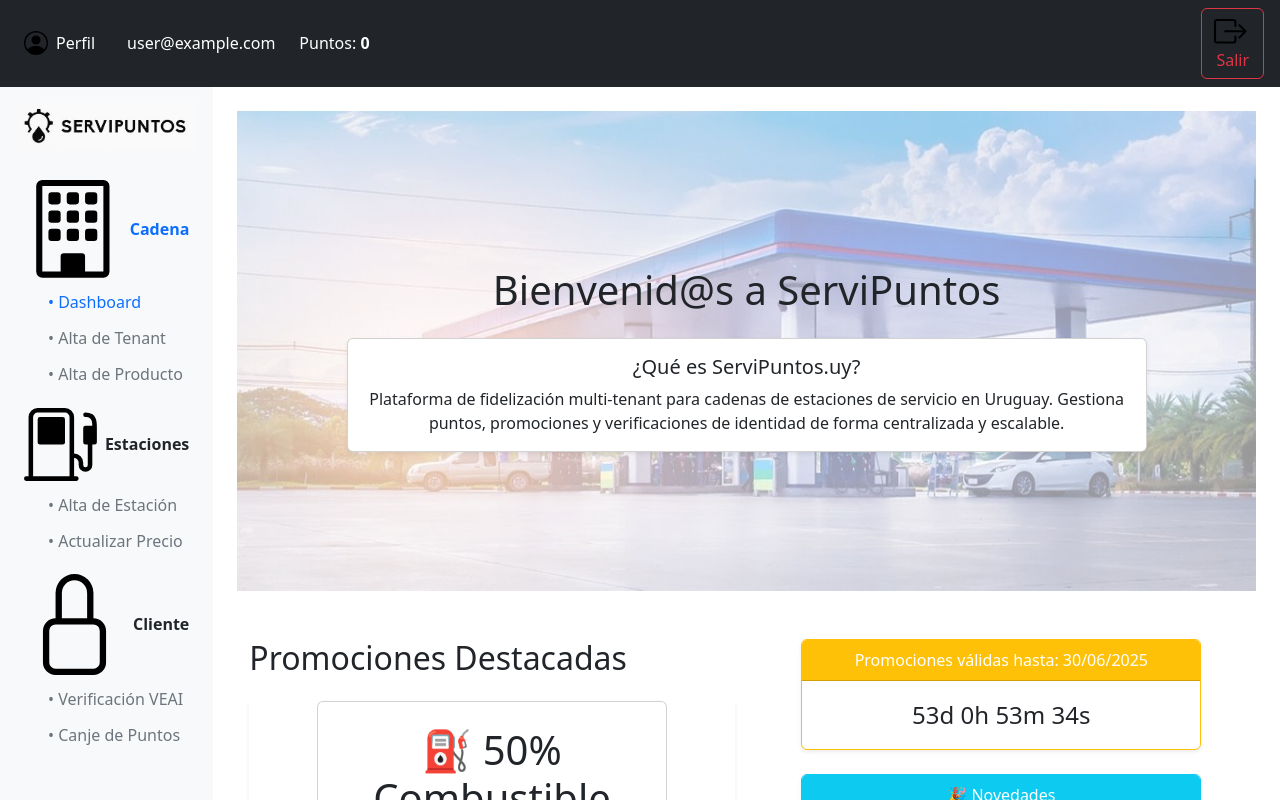
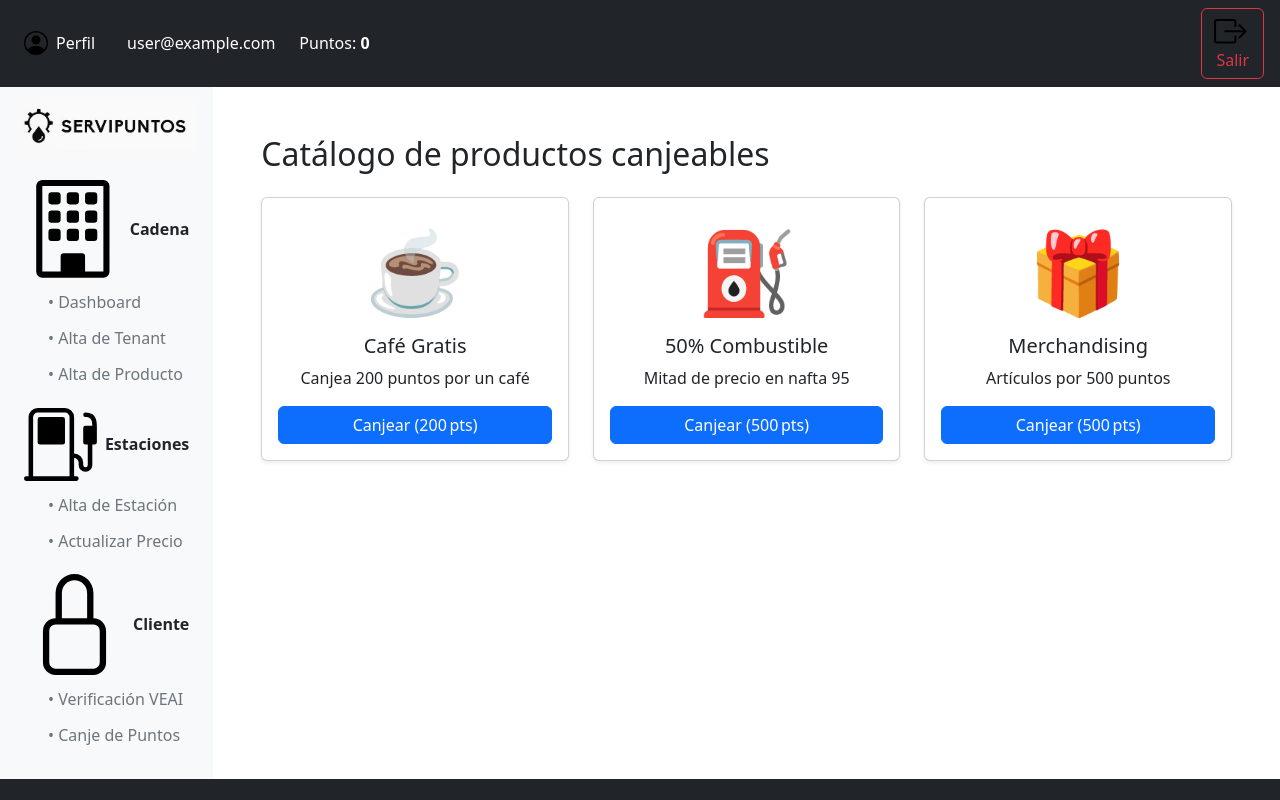
Before and after one commit to GonzaloFrascheri/FrontEnt---.NET, a React (Vite) app: page /catalog in a window 1280 px wide. Before the commit this address led to /. Shown: the top 800 px of the page. Built offline with nearby package versions, Linux system fonts and the light colour scheme; no server answers; sample sign-in values are in the browser's storage.

Commit message:
Agregado pagina Catalogo que lista todos los catalogos que hay

```diff
--- /dev/null
+++ b/src/pages/catalog/CatalogPage.jsx
@@ -0,0 +1,76 @@
+// src/pages/catalog/CatalogPage.jsx
+import React, { useState, useEffect } from 'react';
+import { getCatalog } from '../../services/api';
+import { Spinner, Card, Row, Col, Button } from 'react-bootstrap';
+import { Link } from 'react-router-dom';
+
+export default function CatalogPage() {
+  const [catalog, setCatalog] = useState([]);
+  const [loading, setLoading] = useState(true);
+
+  // Mock de las 3 promociones del carrusel
+  const mockPromotions = [
+    {
+      id: 'p1',
+      nombre: 'Café Gratis',
+      descripcion: 'Canjea 200 puntos por un café',
+      costoPuntos: 200,
+      icon: '☕️'
+    },
+    {
+      id: 'p2',
+      nombre: '50% Combustible',
+      descripcion: 'Mitad de precio en nafta 95',
+      costoPuntos: 500,
+      icon: '⛽️'
+    },
+    {
+      id: 'p3',
+      nombre: 'Merchandising',
+      descripcion: 'Artículos por 500 puntos',
+      costoPuntos: 500,
+      icon: '🎁'
+    }
+  ];
+
+  useEffect(() => {
+    getCatalog()
+      .then(data => setCatalog(data))
+      .catch(() => {
+        // fallback: usamos el mock
+        setCatalog(mockPromotions);
+      })
+      .finally(() => setLoading(false));
+  }, []);
+
+  if (loading) return <Spinner animation="border" className="d-block mx-auto my-5" />;
+
+  return (
+    <div className="p-4">
+      <h2 className="mb-4">Catálogo de productos canjeables</h2>
+      <Row xs={1} sm={2} md={3} lg={3} className="g-4">
+        {catalog.map(item => (
+          <Col key={item.id}>
+            <Card className="h-100 shadow-sm text-center">
+              <div className="display-1 mt-4">{item.icon}</div>
+              <Card.Body className="d-flex flex-column">
+                <Card.Title>{item.nombre}</Card.Title>
+                <Card.Text className="flex-grow-1">
+                  {item.descripcion}
+                </Card.Text>
+                <Button
+                  as={Link}
+                  to="/redeem"
+                  state={{ preselect: item.id }}
+                  variant="primary"
+                >
+                  Canjear ({item.costoPuntos} pts)
+                </Button>
+              </Card.Body>
+            </Card>
+          </Col>
+        ))}
+      </Row>
+    </div>
+  );
+}
--- a/src/pages/login/HomePage.jsx
+++ b/src/pages/login/HomePage.jsx
@@ -8,6 +8,7 @@ import {
   Carousel,
   Button
 } from 'react-bootstrap';
+import { Link } from 'react-router-dom';
 import { AuthContext } from '../../context/AuthContext';
 import bg from '../../../src/assets/4-9.jpg';
 
@@ -16,9 +17,9 @@ export default function HomePage() {
 
   // ==== Datos de promociones ====
   const promotions = [
-    { title: '☕️ Café de especialidad',     text: 'Canjea 200 puntos por un café' },
-    { title: '⛽️ 50% Combustible', text: 'Mitad de precio en nafta 95' },
-    { title: '🎁 Merchandising',   text: 'Artículos por 500 puntos' },
+    { title: '☕️ Café de especialidad', text: 'Canjea 200 puntos por un café' },
+    { title: '⛽️ 50% Combustible',      text: 'Mitad de precio en nafta 95' },
+    { title: '🎁 Merchandising',        text: 'Artículos por 500 puntos' },
   ];
 
   // ==== Cuenta regresiva ====
@@ -27,18 +28,16 @@ export default function HomePage() {
     const diff = deadline - new Date();
     if (diff <= 0) return { days: 0, hours: 0, minutes: 0, seconds: 0 };
     return {
-      days:   Math.floor(diff / (1000*60*60*24)),
-      hours:  Math.floor((diff / (1000*60*60)) % 24),
-      minutes:Math.floor((diff / (1000*60)) % 60),
-      seconds:Math.floor((diff / 1000) % 60),
+      days:    Math.floor(diff / (1000 * 60 * 60 * 24)),
+      hours:   Math.floor((diff / (1000 * 60 * 60)) % 24),
+      minutes: Math.floor((diff / (1000 * 60)) % 60),
+      seconds: Math.floor((diff / 1000) % 60),
     };
   };
 
   const [timeLeft, setTimeLeft] = useState(calcTimeLeft());
   useEffect(() => {
-    const timer = setInterval(() => {
-      setTimeLeft(calcTimeLeft());
-    }, 1000);
+    const timer = setInterval(() => setTimeLeft(calcTimeLeft()), 1000);
     return () => clearInterval(timer);
   }, []);
 
@@ -89,10 +88,19 @@ export default function HomePage() {
             >
               {promotions.map((promo, idx) => (
                 <Carousel.Item key={idx}>
-                  <Card className="mx-auto p-4 text-center" style={{ maxWidth: 350 }}>
-                    <Card.Title className="display-6">{promo.title}</Card.Title>
+                  <Card
+                    className="mx-auto p-4 text-center"
+                    style={{ maxWidth: 350 }}
+                  >
+                    <Card.Title className="display-6">
+                      {promo.title}
+                    </Card.Title>
                     <Card.Text>{promo.text}</Card.Text>
-                    <Button variant="outline-primary" href="/redeem">
+                    <Button
+                      as={Link}
+                      to="/redeem"
+                      variant="outline-primary"
+                    >
                       Canjear ahora
                     </Button>
                   </Card>
@@ -102,7 +110,10 @@ export default function HomePage() {
           </Col>
 
           {/* — Banner & Countdown Der — */}
-          <Col md={6} className="d-flex flex-column align-items-center">
+          <Col
+            md={6}
+            className="d-flex flex-column align-items-center"
+          >
             {/* Countdown */}
             <Card
               border="warning"
@@ -113,7 +124,7 @@ export default function HomePage() {
                 Promociones válidas hasta: 30/06/2025
               </Card.Header>
               <Card.Body>
-                <div style={{ fontSize: '1.5rem', fontWeight: '500' }}>
+                <div style={{ fontSize: '1.5rem', fontWeight: 500 }}>
                   {timeLeft.days}d {timeLeft.hours}h {timeLeft.minutes}m {timeLeft.seconds}s
                 </div>
               </Card.Body>
@@ -133,13 +144,30 @@ export default function HomePage() {
                   <strong>¡Nuevas promociones cada semana!</strong><br/>
                   Mantente atento para descubrir ofertas exclusivas y acumular más puntos.
                 </Card.Text>
-                <Button variant="info" href="/promociones">
+                <Button
+                  as={Link}
+                  to="/promociones"
+                  variant="info"
+                >
                   Ver todas
                 </Button>
               </Card.Body>
             </Card>
           </Col>
         </Row>
+
+        {/* — Botón Ver Catálogo Completo — */}
+        <Row className="mt-4">
+          <Col className="text-center">
+            <Button
+              as={Link}
+              to="/catalog"
+              variant="outline-primary"
+            >
+              🔍 Ver catálogo completo
+            </Button>
+          </Col>
+        </Row>
       </Container>
     </Container>
   );
--- a/src/pages/points/RedeemPointsPage.jsx
+++ b/src/pages/points/RedeemPointsPage.jsx
@@ -1,29 +1,31 @@
 // src/pages/points/RedeemPointsPage.jsx
-import { useState, useEffect, useContext } from 'react';
+import React, { useState, useEffect, useContext } from 'react';
 import { getCatalog, redeemProduct } from '../../services/api';
 import { AuthContext } from '../../context/AuthContext';
 import { Link, useNavigate } from 'react-router-dom';
+import { Spinner, Alert } from 'react-bootstrap';
 
 export default function RedeemPointsPage() {
   const { user } = useContext(AuthContext);
   const navigate = useNavigate();
 
   const [catalog, setCatalog] = useState([]);
+  const [loadingCatalog, setLoadingCatalog] = useState(true);
   const [selectedId, setSelectedId] = useState('');
   const [selectedProduct, setSelectedProduct] = useState(null);
-  const [userPoints, setUserPoints] = useState(0);
+  const [userPoints, setUserPoints] = useState(user?.puntos || 0);
   const [loading, setLoading] = useState(false);
   const [error, setError] = useState('');
   const [success, setSuccess] = useState('');
 
   useEffect(() => {
-    // TODO: reemplazar por llamada real a getCatalog()
-    // getCatalog().then(data => setCatalog(data));
-    setCatalog([
-      { id: 'p1', nombre: 'Producto A', costoPuntos: 100, edadMinima: 18 },
-      { id: 'p2', nombre: 'Producto B', costoPuntos: 500, edadMinima: 21 }
-    ]);
-    // TODO: obtener puntos reales del usuario
+    setLoadingCatalog(true);
+    getCatalog()
+      .then(data => setCatalog(data))
+      .catch(() => setError('No se pudo cargar el catálogo de productos.'))
+      .finally(() => setLoadingCatalog(false));
+
+    // Inicializa puntos desde el contexto
     setUserPoints(user?.puntos || 0);
   }, [user]);
 
@@ -75,22 +77,19 @@ export default function RedeemPointsPage() {
             Tienes <strong>{userPoints}</strong> puntos disponibles.
           </p>
 
-          {error && (
-            <div className="alert alert-danger" role="alert">
-              {error}
-            </div>
-          )}
-          {success && (
-            <div className="alert alert-success" role="alert">
-              {success}
-            </div>
-          )}
+          {error && <Alert variant="danger">{error}</Alert>}
+          {success && <Alert variant="success">{success}</Alert>}
 
           <form onSubmit={handleSubmit}>
             <div className="mb-3">
               <label htmlFor="selectProduct" className="form-label">
                 Selecciona un producto
               </label>
+              {loadingCatalog ? (
+                <div className="text-center py-2">
+                  <Spinner animation="border" size="sm" /> Cargando…
+                </div>
+              ) : (
                 <select
                   id="selectProduct"
                   className="form-select"
@@ -106,6 +105,7 @@ export default function RedeemPointsPage() {
                     </option>
                   ))}
                 </select>
+              )}
             </div>
 
             {selectedProduct && (
@@ -120,7 +120,7 @@ export default function RedeemPointsPage() {
               <button
                 type="submit"
                 className="btn btn-primary"
-                disabled={loading}
+                disabled={loading || loadingCatalog}
               >
                 {loading ? 'Procesando…' : 'Confirmar canje'}
               </button>
--- a/src/routes.jsx
+++ b/src/routes.jsx
@@ -18,6 +18,7 @@ import { AuthProvider } from './context/AuthProvider';
 import { AuthContext } from './context/AuthContext';
 import ProtectedLayout from './components/ProtectedLayout';
 import ProfilePage from './pages/login/ProfilePage';
+import CatalogPage from './pages/catalog/CatalogPage';
 
 
 // Componente para rutas protegidas
@@ -46,6 +47,7 @@ export default function AppRoutes() {
           {/* La ruta índice (/) muestra HomePage */}
           <Route index element={<HomePage />} />
           <Route path="tenants/nuevo" element={<RegisterTenantPage />} />
+          <Route path="catalog" element={<CatalogPage />} />
           <Route path="perfil" element={<ProfilePage />} />
           <Route path="stations/nuevo" element={<RegisterStationPage />} />
           <Route path="products/nuevo" element={<RegisterProductPage />} />
```
Lines whose indentation alone changed are shown as unchanged.
